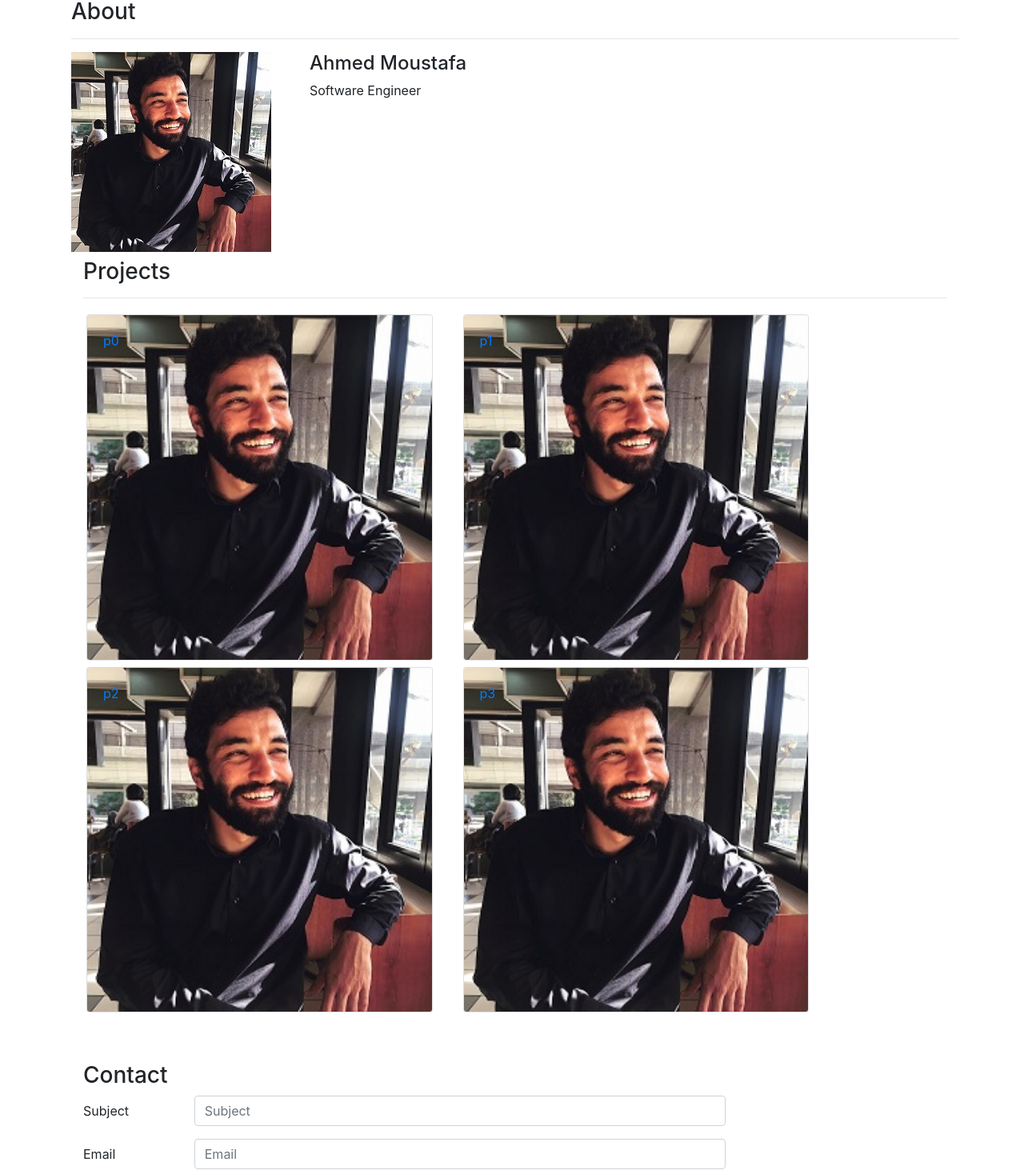
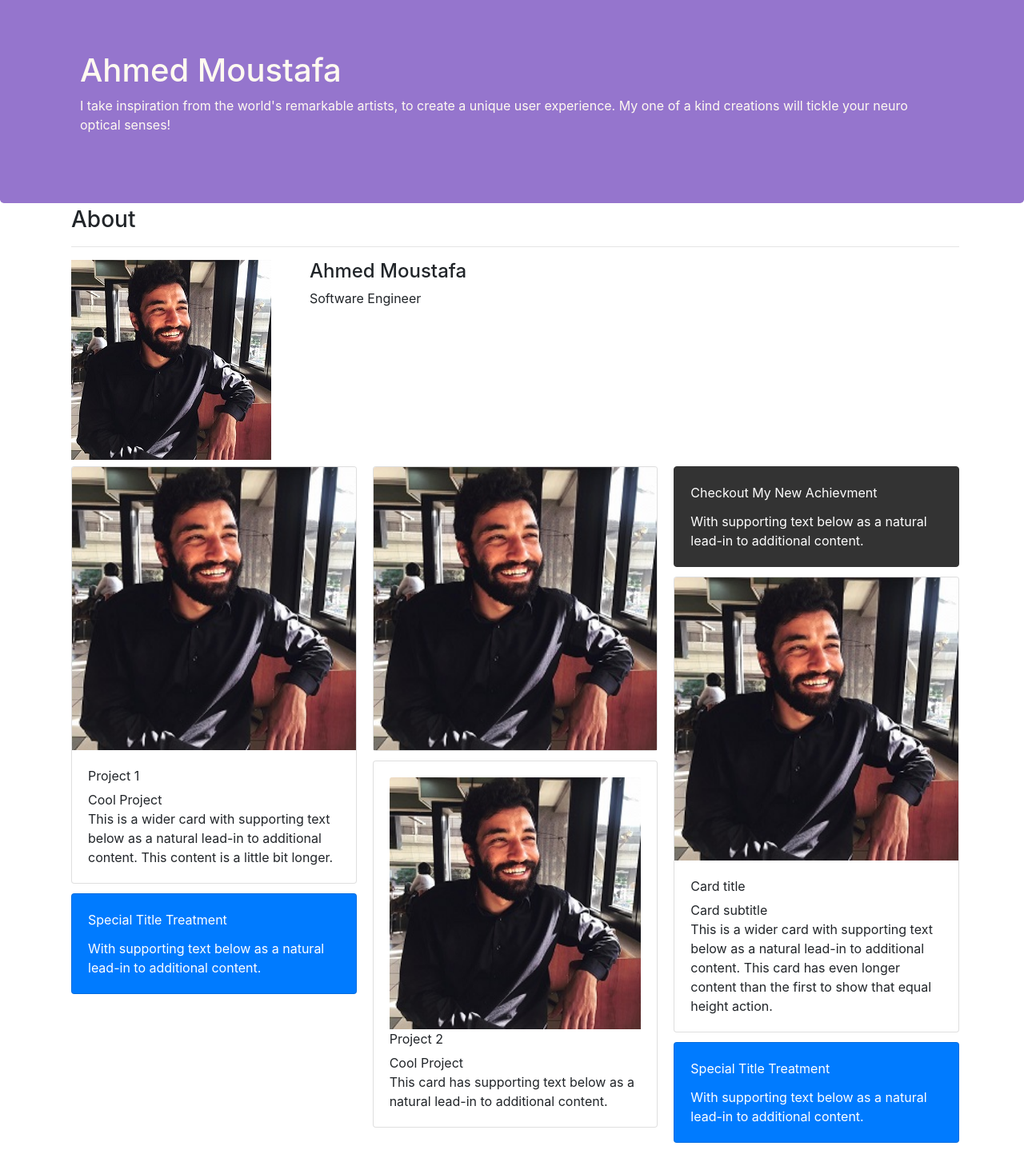
Before and after one commit to ahmadmostafa10495/portfolio, a React (Create React App) app: page /home in a window 1280 px wide. Shown: the part 102-1570 px from the top of the page at 80% size. Built offline with nearby package versions, Linux system fonts and the light colour scheme.

Commit message:
added jumbotron to header component

```diff
--- a/src/components/ContactComponent.js
+++ b/src/components/ContactComponent.js
@@ -82,6 +82,7 @@ class Contact extends Component {
 					<div className="row row-content">
 	                    <div className="col-12">
 	                        <h3>Contact</h3>
+	                        <hr />
 	                    </div>
 	                    <div className="col-12 col-md-9">
 	                        <Form onSubmit={this.handleSubmit}>
--- /dev/null
+++ b/src/components/ExampleComponent.js
@@ -0,0 +1,57 @@
+import React from 'react';
+import {
+  Card, Button, CardImg, CardTitle, CardText, CardColumns,
+  CardSubtitle, CardBody
+} from 'reactstrap';
+import { Link } from 'react-router-dom';
+
+
+const Example = (props) => {
+  return (
+    <CardColumns>
+      <Card>
+      	<Link to={`/projects/${0}`}>
+        	<CardImg top width="100%" src="/AhmedMoustafa.jpg" alt="Card image cap" />
+        </Link>
+        <CardBody>
+          <CardTitle>Project 1</CardTitle>
+          <CardSubtitle>Cool Project</CardSubtitle>
+          <CardText>This is a wider card with supporting text below as a natural lead-in to additional content. This content is a little bit longer.</CardText>
+        </CardBody>
+      </Card>
+      <Card body inverse color="primary">
+        <CardTitle>Special Title Treatment</CardTitle>
+        <CardText>With supporting text below as a natural lead-in to additional content.</CardText>
+      </Card>
+      <Card>
+        <CardImg top width="100%" src="/AhmedMoustafa.jpg" alt="Card image cap" />
+      </Card>
+      <Card>
+        <CardBody>
+          <CardImg top width="100%" src="/AhmedMoustafa.jpg" alt="Card image cap" />
+          <CardTitle>Project 2</CardTitle>
+          <CardSubtitle>Cool Project</CardSubtitle>
+          <CardText>This card has supporting text below as a natural lead-in to additional content.</CardText>
+        </CardBody>
+      </Card>
+      <Card body inverse style={{ backgroundColor: '#333', borderColor: '#333' }}>
+        <CardTitle>Checkout My New Achievment</CardTitle>
+        <CardText>With supporting text below as a natural lead-in to additional content.</CardText>
+      </Card>
+      <Card>
+        <CardImg top width="100%" src="/AhmedMoustafa.jpg" alt="Card image cap" />
+        <CardBody>
+          <CardTitle>Card title</CardTitle>
+          <CardSubtitle>Card subtitle</CardSubtitle>
+          <CardText>This is a wider card with supporting text below as a natural lead-in to additional content. This card has even longer content than the first to show that equal height action.</CardText>
+        </CardBody>
+      </Card>
+      <Card body inverse color="primary">
+        <CardTitle>Special Title Treatment</CardTitle>
+        <CardText>With supporting text below as a natural lead-in to additional content.</CardText>
+      </Card>
+    </CardColumns>
+  );
+};
+
+export default Example;
--- a/src/components/HeaderComponent.js
+++ b/src/components/HeaderComponent.js
@@ -36,17 +36,17 @@ class Header extends Component {
 							  		</NavLink>
 							  	</NavItem>
 							  	<NavItem>
-							  		<a className="nav-link" href="#about">
+							  		<a className="nav-link" href="/home#about">
 							  			<span className="fa fa-info fa-lg"></span> About
 							  		</a>
 							  	</NavItem>
 							  	<NavItem>
-							  		<a className="nav-link" href="#projects">
+							  		<a className="nav-link" href="/home#projects">
 							  			<span className="fa fa-list fa-lg"></span> Projects
 							  		</a>
 							  	</NavItem>
 							  	<NavItem>
-							  		<a className="nav-link" href="#contact">
+							  		<a className="nav-link" href="/home#contact">
 							  			<span className="fa fa-address-card fa-lg"></span> Contact
 							  		</a>
 							  	</NavItem>
@@ -54,6 +54,16 @@ class Header extends Component {
 						</Collapse>
 					</div>
 				</Navbar>
+		        <Jumbotron>
+		        	<div className="container">
+		        		<div className="row row-header">
+		        			<div className="col-12">
+		                       <h1>Ahmed Moustafa</h1>
+		                       <p>I take inspiration from the world's remarkable artists, to create a unique user experience. My one of a kind creations will tickle your neuro optical senses!</p>
+		        			</div>
+		        		</div>
+		        	</div>
+		        </Jumbotron>
 			</React.Fragment>
 		);
 	}
--- a/src/components/HomeComponent.js
+++ b/src/components/HomeComponent.js
@@ -5,6 +5,7 @@ import React from 'react';
 import About from './AboutComponent';
 import Contact from './ContactComponent';
 import Projects from './ProjectsComponent';
+import Example from './ExampleComponent';
 
 
 
@@ -16,7 +17,7 @@ function Home(props) {
                 	<About />
                 </div>
                 <div className="col-12 col-md-12 m-1" id="projects">
-                	<Projects projects={props.projects} />
+                	<Example projects={props.projects} />
                 </div>
                 <div className="col-12 col-md-12 m-1" id="contact">
                 	<Contact />
--- a/src/components/ProjectsComponent.js
+++ b/src/components/ProjectsComponent.js
@@ -9,7 +9,7 @@ function RenderProject ({project}) {
             <Link to={`/projects/${project.id}`}>
             <CardImg width="100%" src={project.img} alt={project.name} />
             <CardImgOverlay>
-                <CardTitle>{project.name}</CardTitle>
+                <CardTitle className="text-center text-muted">{project.name}</CardTitle>
             </CardImgOverlay>
             </Link>
         </Card>
```
